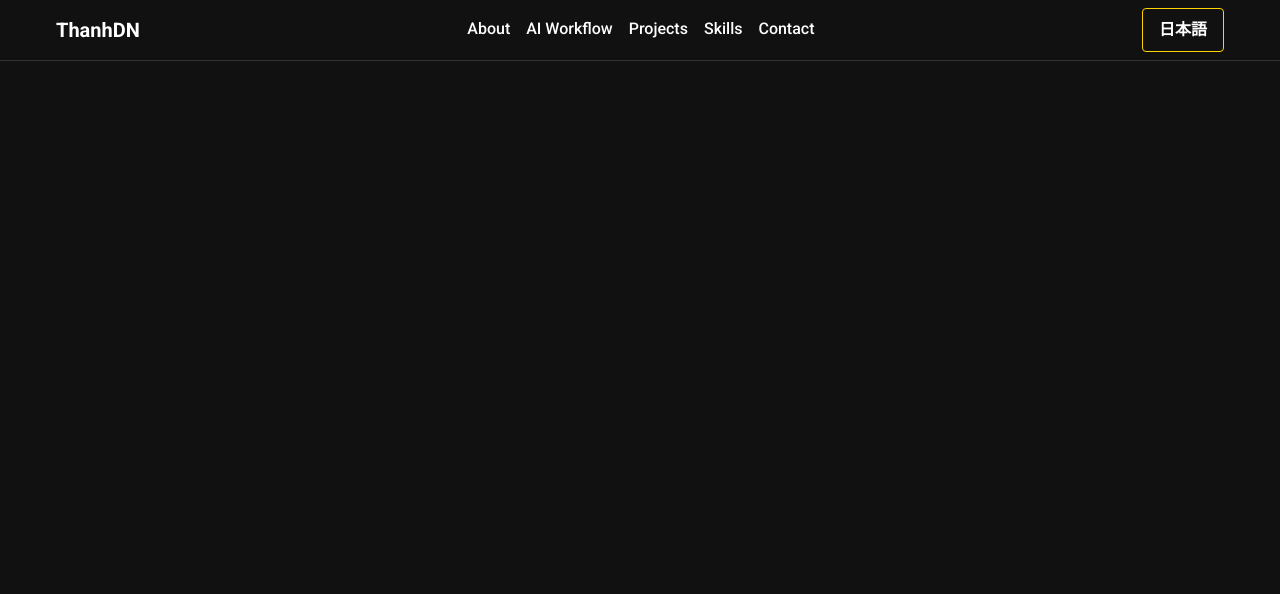
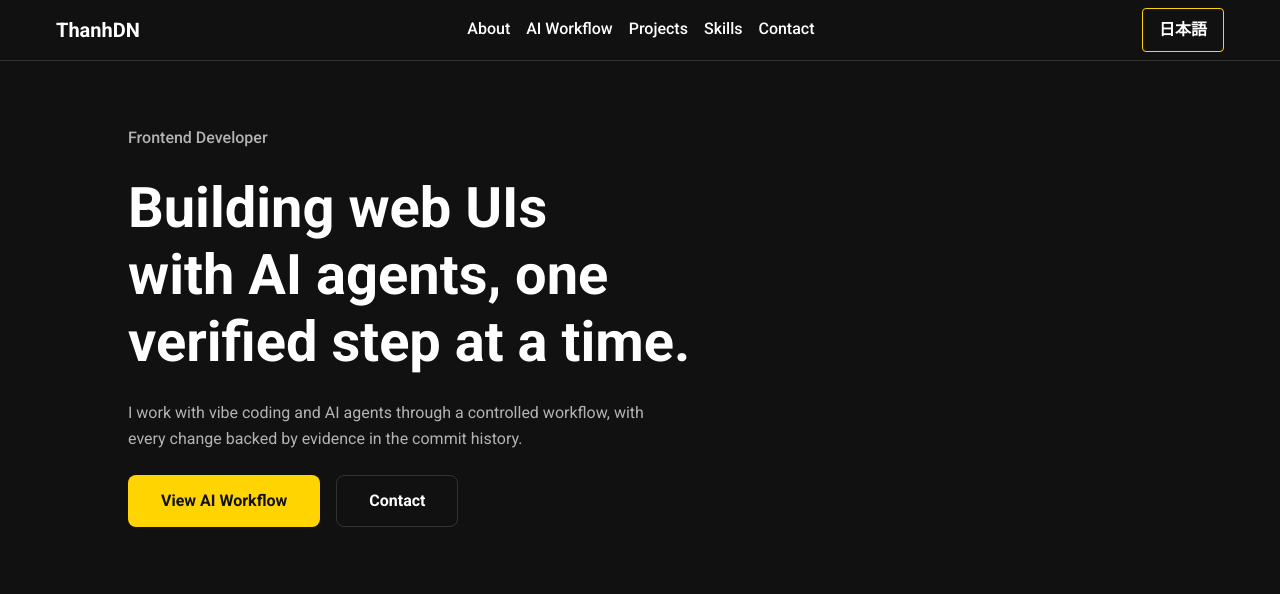
Before and after one commit to sora-kill/portfolio, a website with bundled scripts: page src/index.html in a window 1280 px wide. Built offline with nearby package versions, Linux system fonts and the light colour scheme.

Commit message:
feat: add hero section

```diff
--- /dev/null
+++ b/src/css/hero.css
@@ -0,0 +1,93 @@
+.hero {
+  background-color: var(--color-bg);
+  color: var(--color-text);
+  padding: var(--space-8) var(--space-5);
+}
+
+.hero__inner {
+  max-width: 64rem;
+  margin: 0 auto;
+  display: flex;
+  flex-direction: column;
+  gap: var(--space-5);
+}
+.hero__title,
+.hero__intro {
+  word-break: auto-phrase;
+}
+
+.hero__role {
+  margin: 0;
+  font-size: var(--font-size-md);
+  font-weight: var(--font-weight-medium);
+  color: var(--color-text-muted);
+}
+
+.hero__title {
+  margin: 0;
+  max-width: 24ch;
+  font-size: var(--font-size-2xl);
+  font-weight: var(--font-weight-bold);
+  line-height: var(--line-height-tight);
+  text-wrap: balance;
+}
+
+.hero__intro {
+  margin: 0;
+  max-width: 60ch;
+  font-size: var(--font-size-md);
+  line-height: var(--line-height-base);
+  color: var(--color-text-muted);
+}
+
+.hero__actions {
+  display: flex;
+  flex-wrap: wrap;
+  gap: var(--space-4);
+}
+
+.hero__cta {
+  display: inline-flex;
+  align-items: center;
+  justify-content: center;
+  padding: var(--space-3) var(--space-6);
+  border: 1px solid transparent;
+  border-radius: var(--radius-md);
+  font-size: var(--font-size-md);
+  font-weight: var(--font-weight-bold);
+  text-decoration: none;
+}
+
+.hero__cta:focus-visible {
+  outline: 2px solid var(--color-accent);
+  outline-offset: 2px;
+}
+
+.hero__cta--primary {
+  background-color: var(--color-accent);
+  color: var(--color-on-accent);
+}
+
+.hero__cta--primary:hover {
+  background-color: var(--color-accent-hover);
+  box-shadow: var(--shadow-glow);
+}
+
+.hero__cta--secondary {
+  border-color: var(--color-border);
+  color: var(--color-text);
+}
+
+.hero__cta--secondary:hover {
+  border-color: var(--color-accent);
+}
+
+@media (min-width: 48rem) {
+  .hero {
+    padding: var(--space-8) var(--space-6);
+  }
+
+  .hero__title {
+    font-size: var(--font-size-3xl);
+  }
+}
--- a/src/i18n/en.json
+++ b/src/i18n/en.json
@@ -13,5 +13,12 @@
     "contact": "Contact",
     "langSwitch": "日本語",
     "langSwitchLabel": "Switch language to Japanese"
+  },
+    "hero": {
+    "role": "Frontend Developer",
+    "title": "Building web UIs with AI agents, one verified step at a time.",
+    "intro": "I work with vibe coding and AI agents through a controlled workflow, with every change backed by evidence in the commit history.",
+    "ctaPrimary": "View AI Workflow",
+    "ctaSecondary": "Contact"
   }
 }
--- a/src/index.html
+++ b/src/index.html
@@ -15,9 +15,10 @@
   <link rel="stylesheet" href="css/tokens.css" />
   <link rel="stylesheet" href="css/style.css">
   <link rel="stylesheet" href="css/header.css" />
+  <link rel="stylesheet" href="css/hero.css">
 </head>
 <body id="top">
-    <header class="header">
+  <header class="header">
     <div class="header__inner">
       <a class="header__brand" href="#top" data-i18n="nav.brand"></a>
       <nav class="header__nav" data-i18n-label="nav.label">
@@ -38,6 +39,25 @@
       ></button>
     </div>
   </header>
+
+  <main>
+    <section class="hero" aria-labelledby="hero-title">
+      <div class="hero__inner">
+        <p class="hero__role" data-i18n="hero.role">Frontend Developer</p>
+        <h1 class="hero__title" id="hero-title" data-i18n="hero.title">
+          Building web UIs with AI agents, one verified step at a time.
+        </h1>
+        <p class="hero__intro" data-i18n="hero.intro">
+          I work with vibe coding and AI agents through a controlled workflow, with every change
+          backed by evidence in the commit history.
+        </p>
+        <div class="hero__actions">
+          <a class="hero__cta hero__cta--primary" href="#workflow" data-i18n="hero.ctaPrimary">View AI Workflow</a>
+          <a class="hero__cta hero__cta--secondary" href="#contact" data-i18n="hero.ctaSecondary">Contact</a>
+        </div>
+      </div>
+    </section>
+  </main>
   <script type="module" src="js/main.js"></script>
 </body>
 </html>
```
Also changed, not shown: src/i18n/ja.json (+7 -0 lines).
